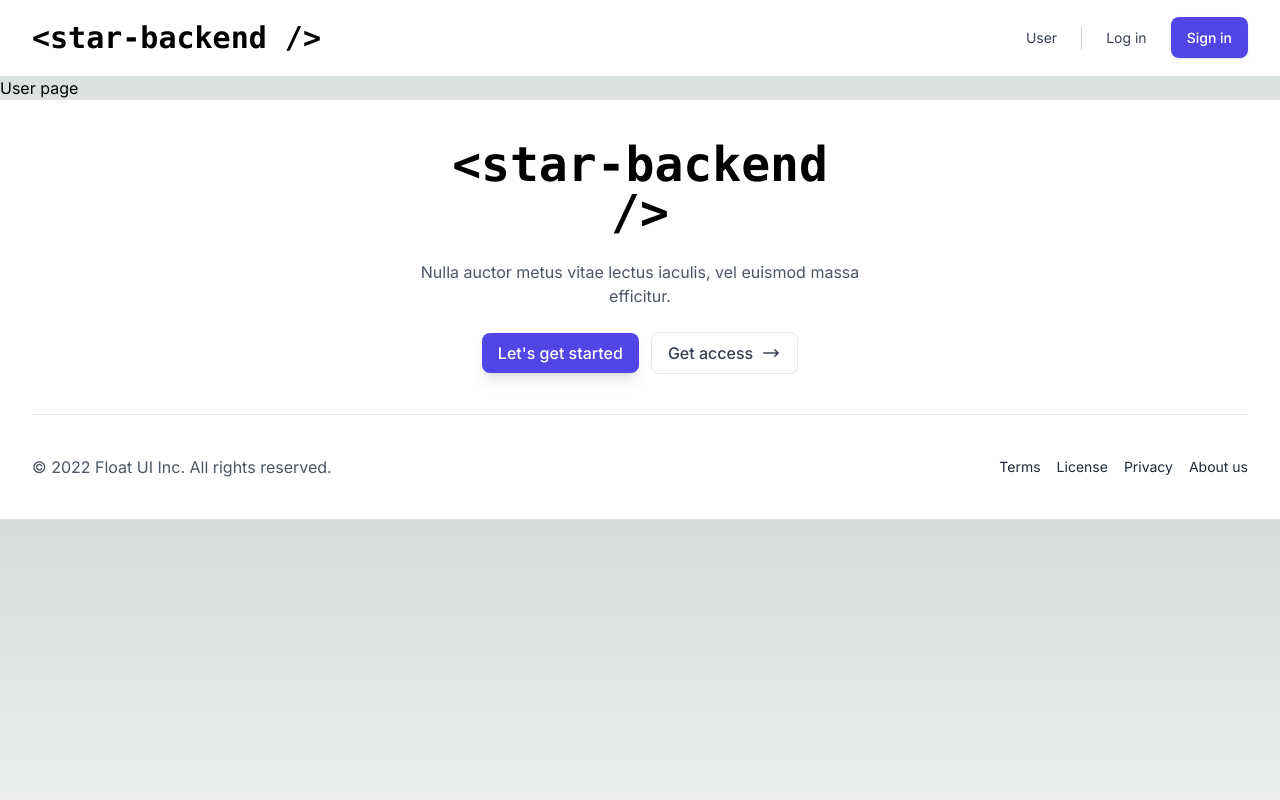
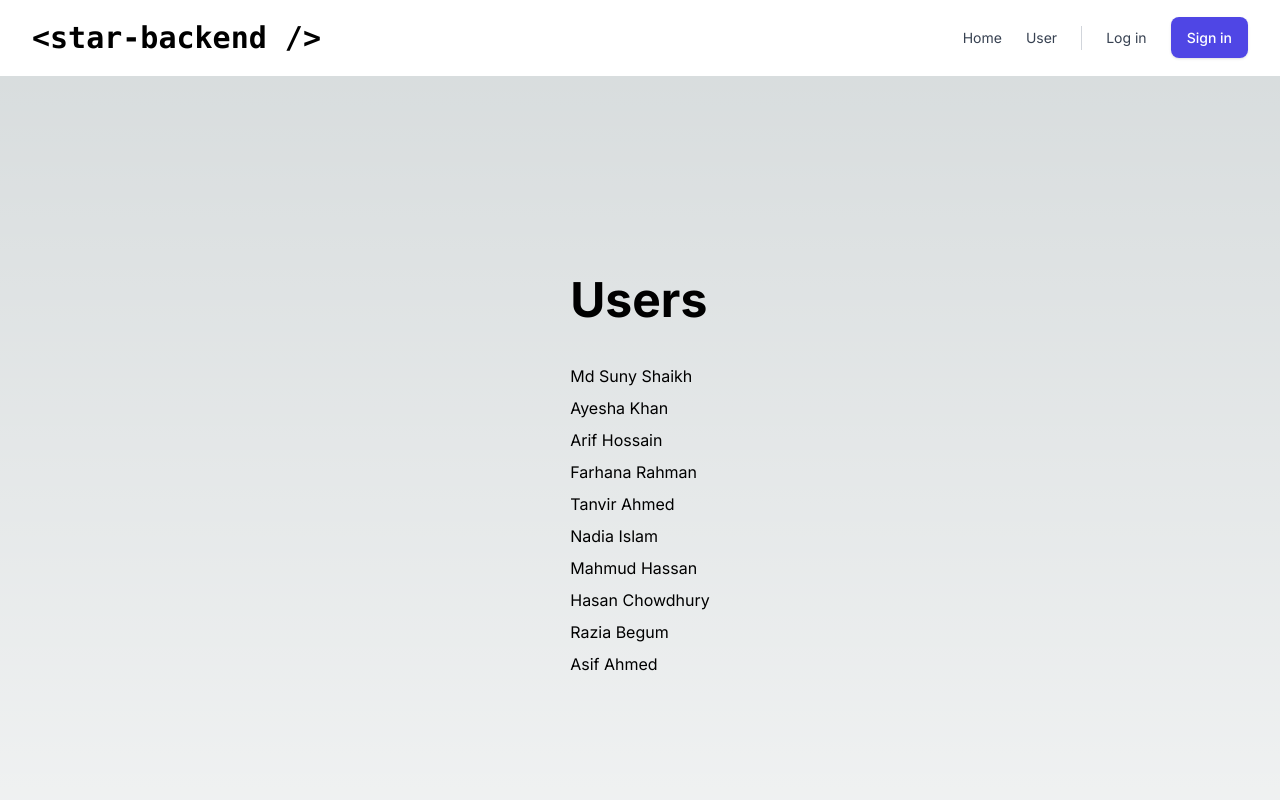
Before and after one commit to suny-webdevs/star-backend, a Next.js app: page /user in a window 1280 px wide. Shown: the top 800 px of the page. Built offline with nearby package versions, Linux system fonts and the light colour scheme.

Commit message:
fetch user api

```diff
--- a/src/app/layout.js
+++ b/src/app/layout.js
@@ -21,7 +21,9 @@ export default function RootLayout({ children }) {
     <html lang="en">
       <body className={inter.className}>
         <Navbar />
-        <div>{children}</div>
+        <div className="w-full min-h-screen flex justify-center items-center">
+          {children}
+        </div>
         <Footer />
       </body>
     </html>
--- a/src/app/user/page.jsx
+++ b/src/app/user/page.jsx
@@ -1,7 +1,21 @@
-const UserPage = () => {
+import axios from "axios"
+
+const UserPage = async () => {
+  const { data } = await axios("http://localhost:3000/api/users")
+  const users = data.users
+
   return (
     <div>
-      <h1>User page</h1>
+      <h1 className="text-5xl font-bold">Users</h1>
+      <div className="mt-10">
+        {users.map((user) => (
+          <ul key={user.id}>
+            <li className="mt-2">
+              {user.firstName} {user.lastName}
+            </li>
+          </ul>
+        ))}
+      </div>
     </div>
   )
 }
--- a/src/components/Footer.jsx
+++ b/src/components/Footer.jsx
@@ -24,7 +24,7 @@ const Footer = () => {
     <footer className="pt-10 bg-white">
       <div className="max-w-screen-xl mx-auto px-4 text-gray-600 md:px-8">
         <div className="space-y-6 sm:max-w-md sm:mx-auto sm:text-center">
-          <span className="text-5xl text-black font-bold font-mono">
+          <span className="text-4xl md:text-5xl text-black font-bold font-mono">
             {"<star-backend />"}
           </span>
           <p>
--- a/src/components/Navbar.jsx
+++ b/src/components/Navbar.jsx
@@ -7,7 +7,10 @@ const Navbar = () => {
   const [state, setState] = useState(false)
 
   // Replace javascript:void(0) paths with your paths
-  const navigation = [{ title: "User", path: "/user" }]
+  const navigation = [
+    { title: "Home", path: "/" },
+    { title: "User", path: "/user" },
+  ]
 
   return (
     <nav className="bg-white border-b w-full md:static md:text-sm md:border-none">
```
Also changed, not shown: package.json (+6 -5 lines), 1 other file (tests, documents, lock files or other folders).
